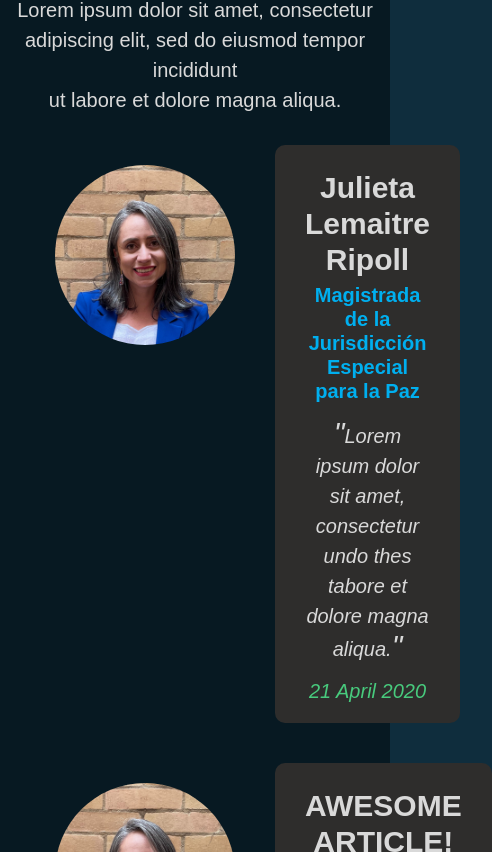
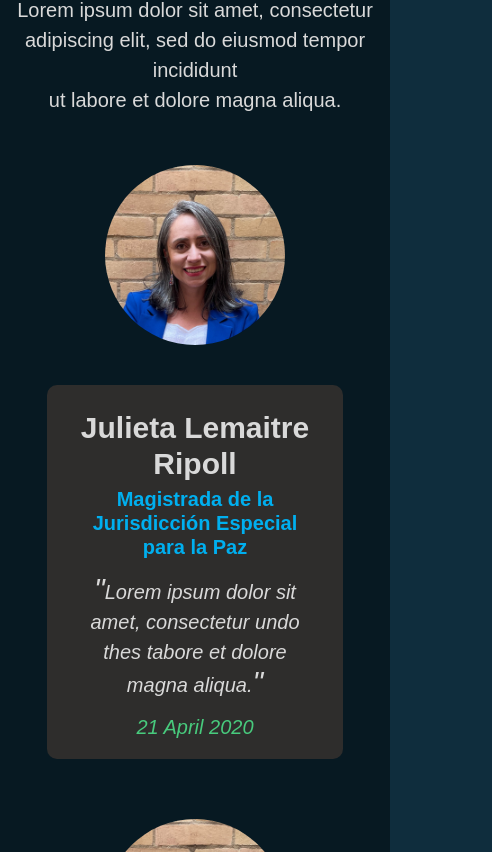
Before and after one commit to luribeto/laspaces, a React (Create React App) app: page / in a window 390 px wide. Shown: the part 6752-7604 px from the top of the page, 492 px wide, since content can reach past the window. Built offline with nearby package versions, Linux system fonts and the light colour scheme.

Commit message:
rsponsive testimonials

```diff
--- a/src/components/ui-components/roundImg/roundImg.jsx
+++ b/src/components/ui-components/roundImg/roundImg.jsx
@@ -1,6 +1,7 @@
 import React from "react";
 // Scss
 import "./roundImg.scss";
+import { Row, Col } from "react-flexbox-grid";
 
 
 const roundImg = (props) => {
@@ -9,8 +10,11 @@ const roundImg = (props) => {
 
   return (
     <div className="testomonio" onClick={onClick}>
+      <Row>
+        <Col xs={12} sm={12} md={4} lg={3} className="testimonial-img">
           <img src={image} alt="Testimonio" />
-      <div>
+        </Col>
+        <Col xs={12} sm={12} md={6} lg={7} className="testimonial-txt">
           <h3 className="font30 weight800 padding5">{title}</h3>
           <h5 className="font20 weight800 margin0">{role}</h5>
           <p>
@@ -19,7 +23,8 @@ const roundImg = (props) => {
             <span className="quote">"</span>
           </p>
           <i>{date}</i>
-      </div>
+        </Col>
+      </Row>
     </div>
   );
 };
--- a/src/components/ui-components/roundImg/roundImg.scss
+++ b/src/components/ui-components/roundImg/roundImg.scss
@@ -1,19 +1,24 @@
 @import '../../../style/App.scss';
 
 .testomonio {
-  display: flex;
+  // display: flex;
   padding: 0 4rem;
   margin: 0 0 4rem 0;
 
-  img {
-    width: 180px;
-    height: 180px;
-    border-radius: 90px;
-    margin: 2rem 0 0 0;
+  .testimonial-img {
+    display: flex;
+    justify-content: center;
+
+    img {
+      width: 180px;
+      height: 180px;
+      border-radius: 90px;
+      margin: 2rem 0 0 0;
+    }
   }
 
-  div {
-    margin: 0 0 0 4rem;
+  .testimonial-txt {
+    // margin: 0 0 0 4rem;
     padding: 2rem 3rem;
     background-color: $gray-color;
     width: 100%;
@@ -38,3 +43,20 @@
     }
   }
 }
+
+// MEDIA QUERIES
+@media screen and (max-width: 770px) {
+  .testomonio {
+
+    .testimonial-img {
+      padding: 0 0 4rem 0;
+
+      // img {
+      //   width: 180px;
+      //   height: 180px;
+      //   border-radius: 90px;
+      //   margin: 2rem 0 0 0;
+      // }
+    }
+  }
+}
```
Lines whose indentation alone changed are shown as unchanged.
